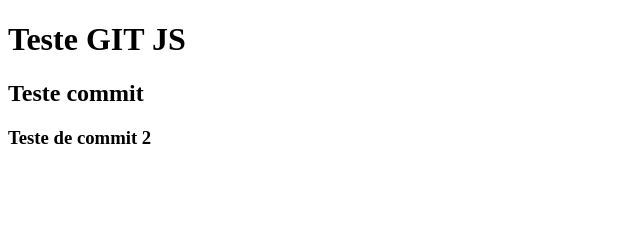
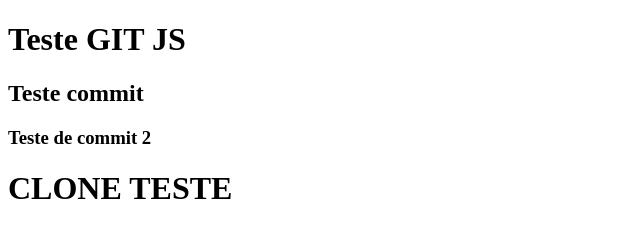
Before and after one commit to belacruz/testeGit, a plain HTML site: page index.html in a window 1280 px wide. Shown: the whole page, without its empty margins (0-640 px from the left). Drawn offline with Linux system fonts and the light colour scheme.

Commit message:
clone teste

```diff
--- a/index.html
+++ b/index.html
@@ -12,6 +12,7 @@
   <h1>Teste GIT JS</h1>
   <h2>Teste commit</h2>
   <h3>Teste de commit 2</h3>
+  <h1>CLONE TESTE</h1>
   <script type="module" src="./js/script.js"></script>
 </body>
 
```
